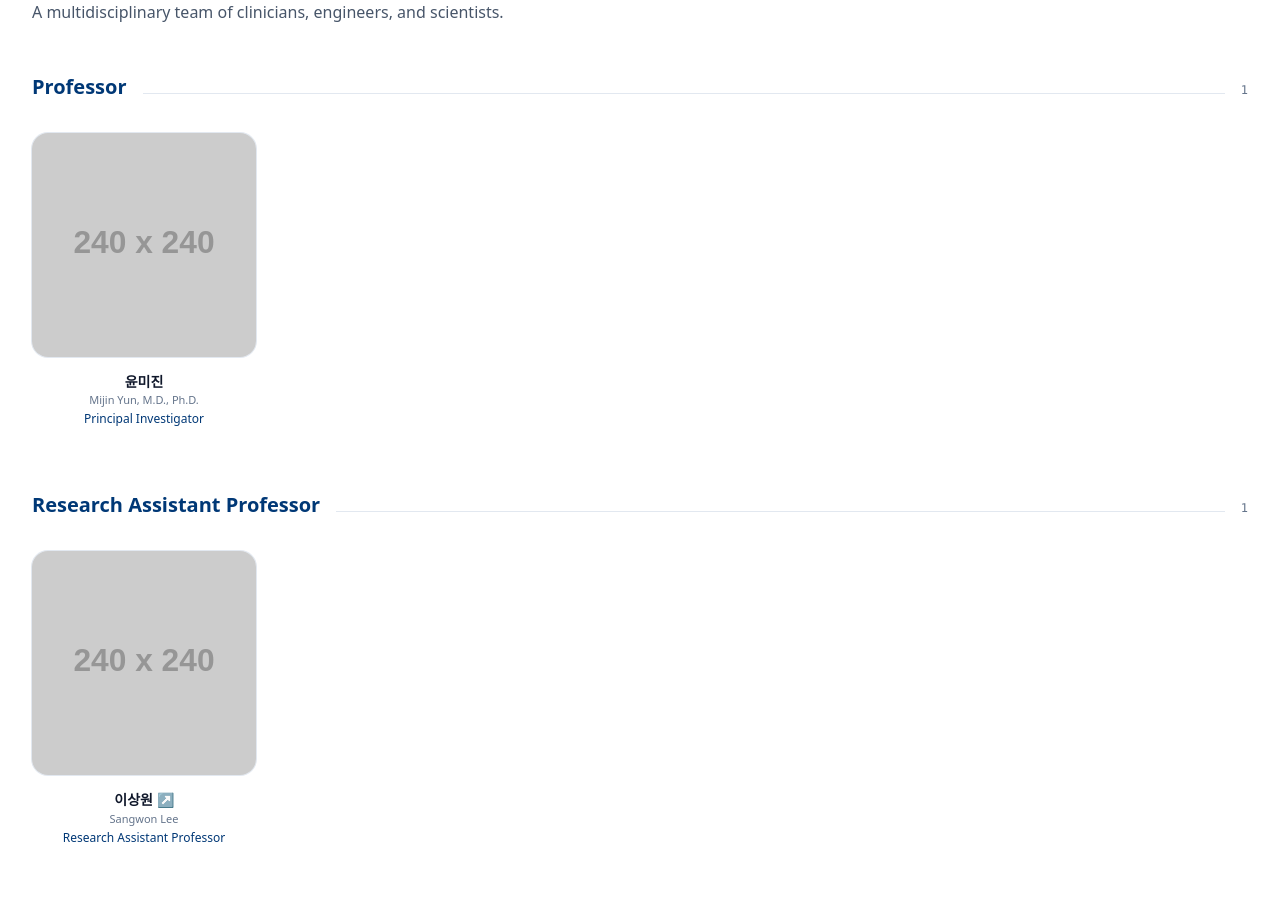
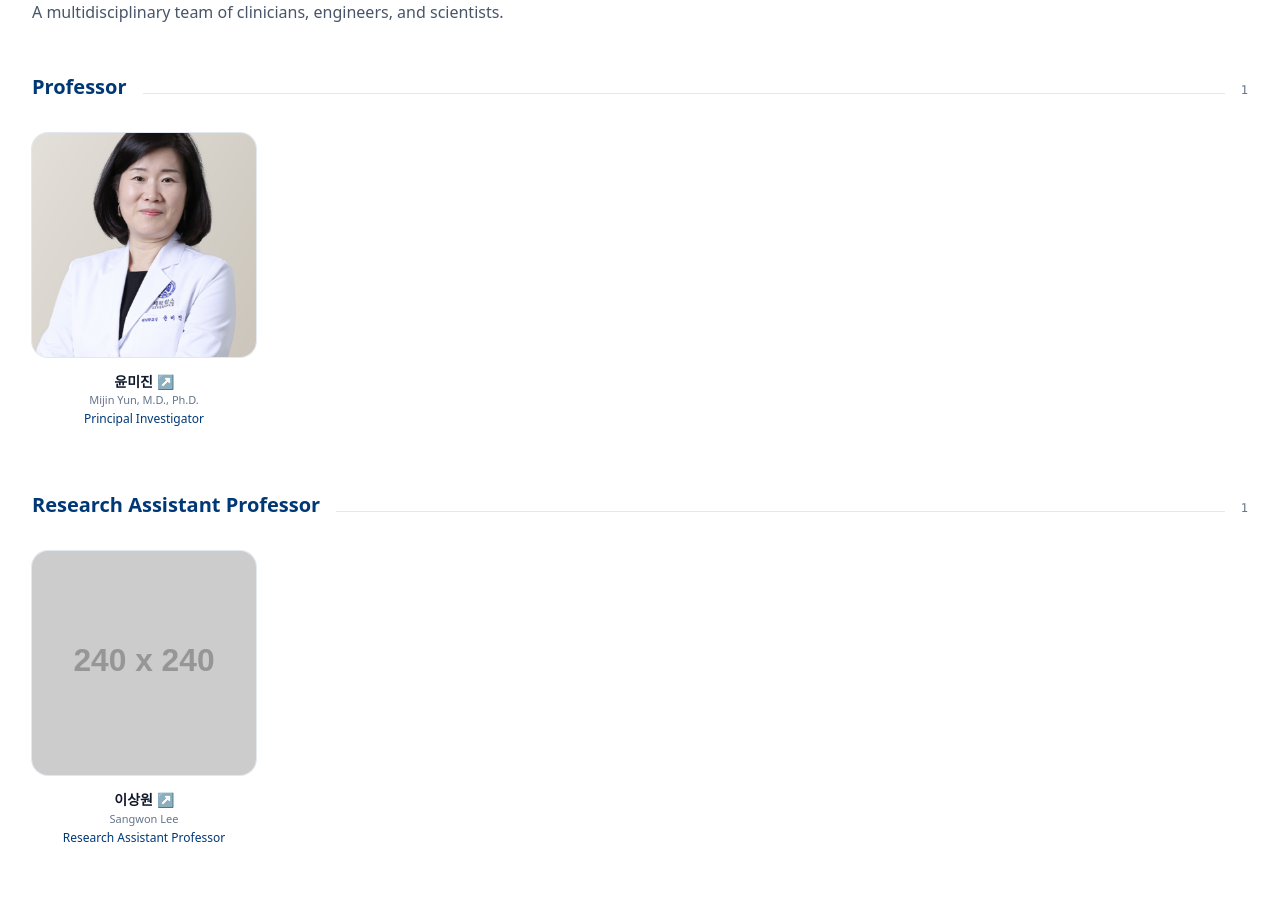
Before and after one commit to trlily/lab-website, a React (Vite) app: page / in a window 1280 px wide. Shown: the part 4220-5134 px from the top of the page. Built offline with nearby package versions, Linux system fonts and the light colour scheme.

Commit message:
Sync Members Professor entry with PI photo and URL

```diff
--- a/src/LabHomepage.jsx
+++ b/src/LabHomepage.jsx
@@ -123,8 +123,9 @@ const MEMBERS = [
         name: "윤미진",
         nameEn: "Mijin Yun, M.D., Ph.D.",
         role: "Principal Investigator",
-        photo: "https://placehold.co/240x240/003876/ffffff?text=Photo",
+        photo: import.meta.env.BASE_URL + "members/mijinyun.png",
         email: "",
+        url: "https://medicine.yonsei.ac.kr/medicine/profile-view.do?empNo=eXVoczIwMjBAKUApNMUCjHYvFcRyVa7BDBBLN1WeUDYfW8lJAyhq7OmNQsE%3D",
       },
     ],
   },
```
